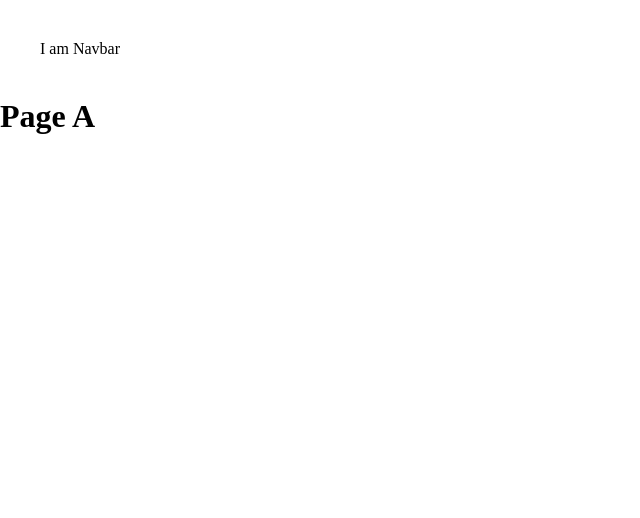
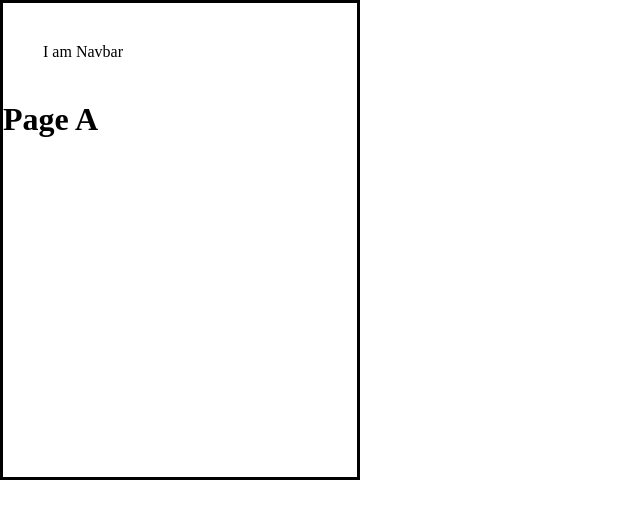
Before and after one commit to nodeTempest/pomotroid-desktop, a React (Create React App) app: page /page-a in a window 1280 px wide. Shown: the top 518 px of the page, without its empty margins (0-640 px from the left). Built offline with nearby package versions, Linux system fonts and the light colour scheme.

Commit message:
[Feature] add main frame

```diff
--- a/src/App.tsx
+++ b/src/App.tsx
@@ -9,12 +9,14 @@ import PageA from "./components/PageA"
 import PageB from "./components/PageB"
 
 import GlobalStyle from "./styled/GlobalStyle"
+import Box from "./styled/Box"
 
 const App = () => {
     return (
         <Provider store={store}>
             <Router>
                 <GlobalStyle />
+                <Box height={480} width={360} border={3}>
                     <NavBar />
                     <Route
                         path="/"
@@ -23,6 +25,7 @@ const App = () => {
                     />
                     <Route path="/page-a" component={PageA} exact />
                     <Route path="/page-b" component={PageB} />
+                </Box>
             </Router>
         </Provider>
     )
```
Lines whose indentation alone changed are shown as unchanged.
